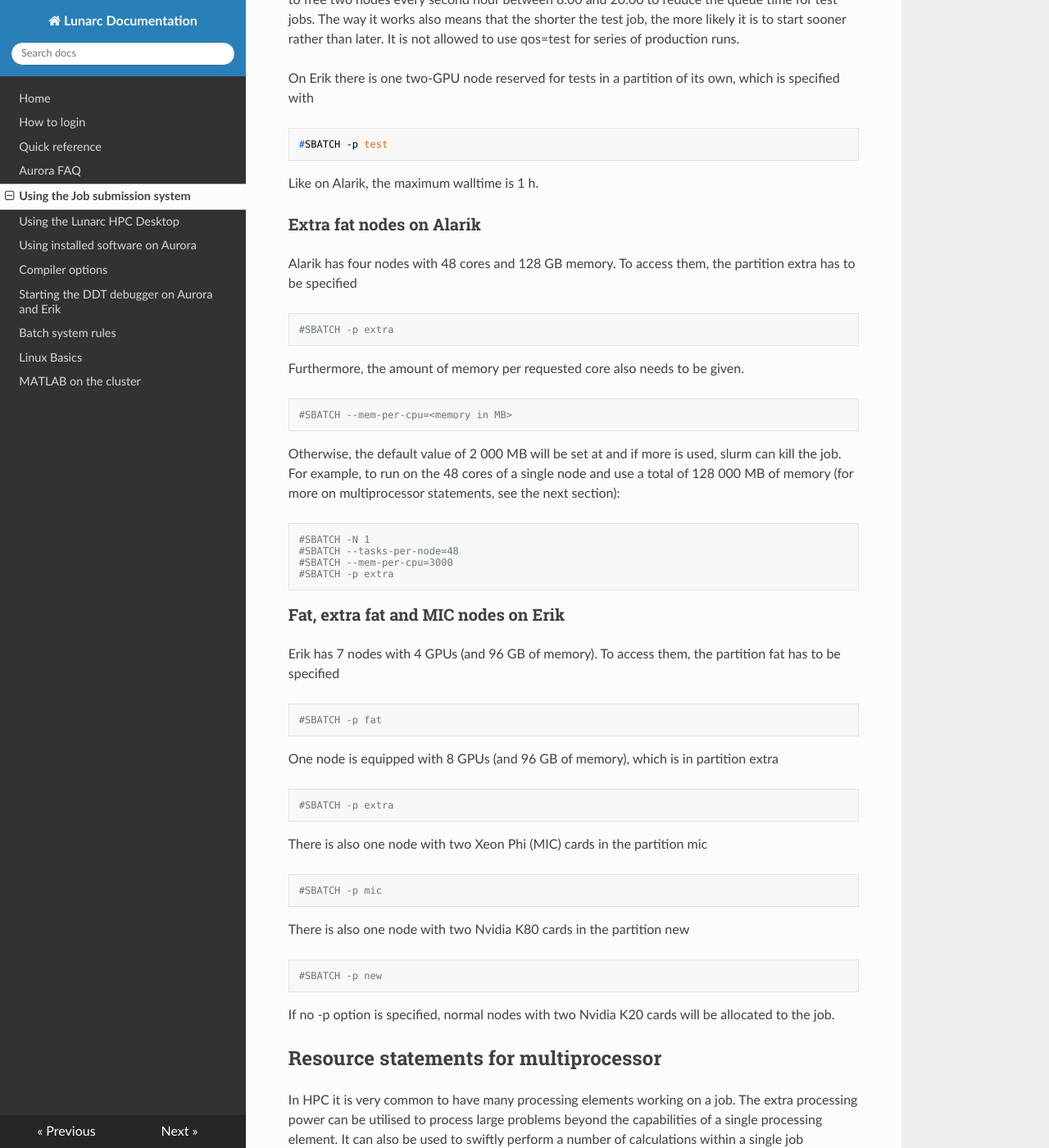
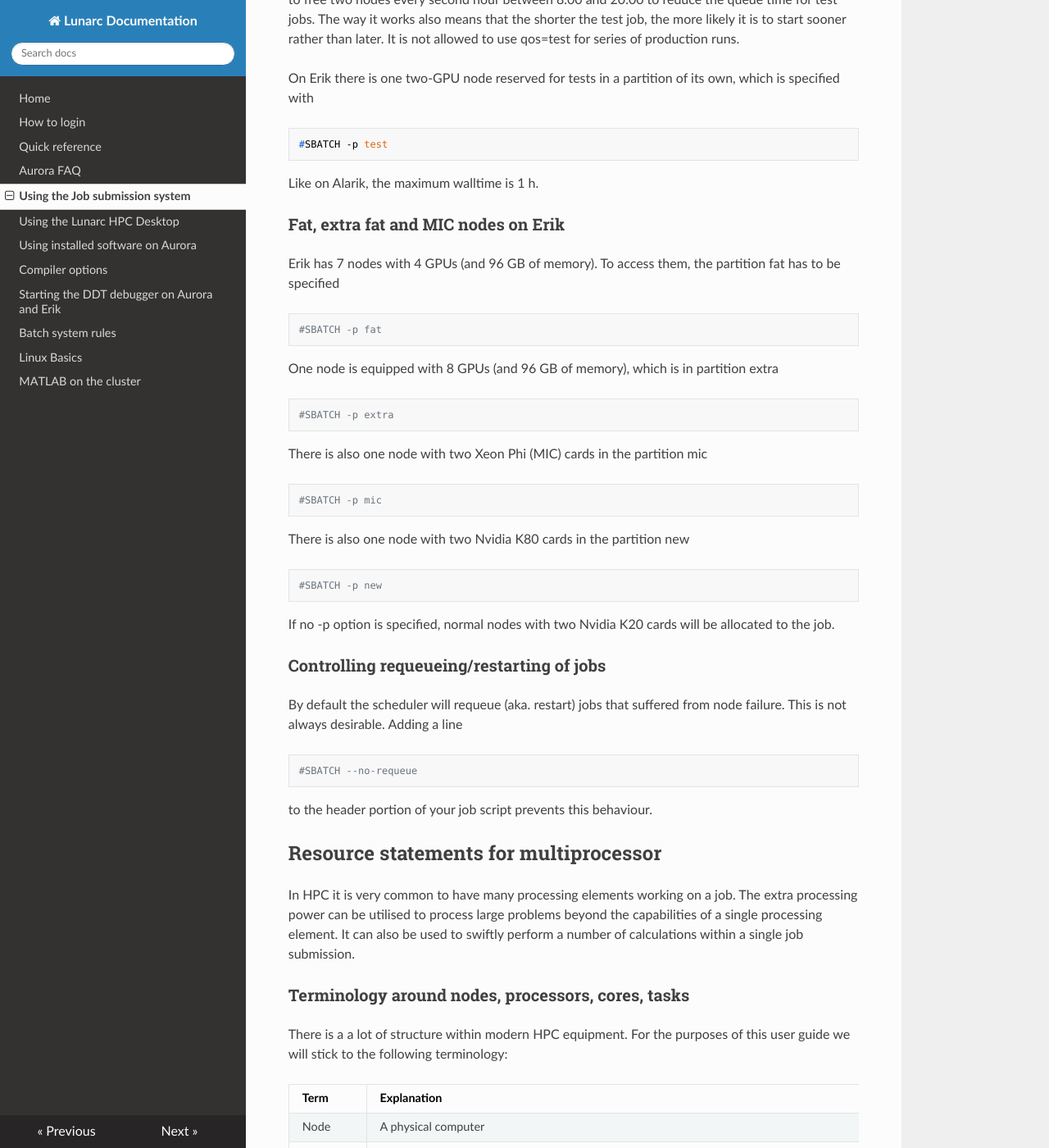
Before and after one commit to lunarc/lunarc_docs, an MkDocs documentation site: the page built from docs/batch_system.md, in a window 1280 px wide and 1400 px high, scrolled down 5737 px. Shown: the whole window at 82% size. Built offline with MkDocs 1.6.1, drawn with Linux system fonts in a browser that asks for light colours; nearby versions of some CDN libraries; old or Windows-style settings are respelled for this version of MkDocs; some of the changed text lies outside the part shown.

Commit message:
Remove of Alarik extra and addition of no-requeue option.

````diff
--- a/docs/batch_system.md
+++ b/docs/batch_system.md
@@ -278,27 +278,6 @@ its own, which is specified with
 
 Like on Alarik, the maximum walltime is 1 h.
 
-### Extra fat nodes on Alarik
-
-Alarik has four nodes with 48 cores and 128 GB memory. To access them,
-the partition extra has to be specified
-
-    #SBATCH -p extra
-
-Furthermore, the amount of memory per requested core also needs to be
-given.
-
-    #SBATCH --mem-per-cpu=<memory in MB>
-
-Otherwise, the default value of 2 000 MB will be set at and if more is
-used, slurm can kill the job. For example, to run on the 48 cores of a
-single node and use a total of 128 000 MB of memory (for more on
-multiprocessor statements, see the next section):
-
-    #SBATCH -N 1
-    #SBATCH --tasks-per-node=48
-    #SBATCH --mem-per-cpu=3000
-    #SBATCH -p extra
 
 ### Fat, extra fat and MIC nodes on Erik
 
@@ -323,6 +302,16 @@ There is also one node with two Nvidia K80 cards in the partition new
 
 If no -p option is specified, normal nodes with two Nvidia K20 cards
 will be allocated to the job.
+
+### Controlling requeueing/restarting of jobs
+
+By default the scheduler will requeue (aka. restart) jobs that
+suffered from node failure.  This is not always desirable.  Adding a line
+```bash
+#SBATCH --no-requeue
+```
+to the header portion of your job script prevents this behaviour.
+
 
 ## Resource statements for multiprocessor
 
@@ -447,13 +436,7 @@ to use e.g.:
     #SBATCH -N 1
     #SBATCH --tasks-per-node=4
 
-if you only want to use four threads. The Alarik extra nodes with 48
-cores allow for very wide shared-memory jobs:
-
-    #SBATCH -N 1
-    #SBATCH --tasks-per-node=48
-    #SBATCH --mem-per-cpu=3000
-    #SBATCH -p extra
+if you only want to use four threads.
 
 ### Resource statements for hybrid programs using distributed and shared memory
 
````
